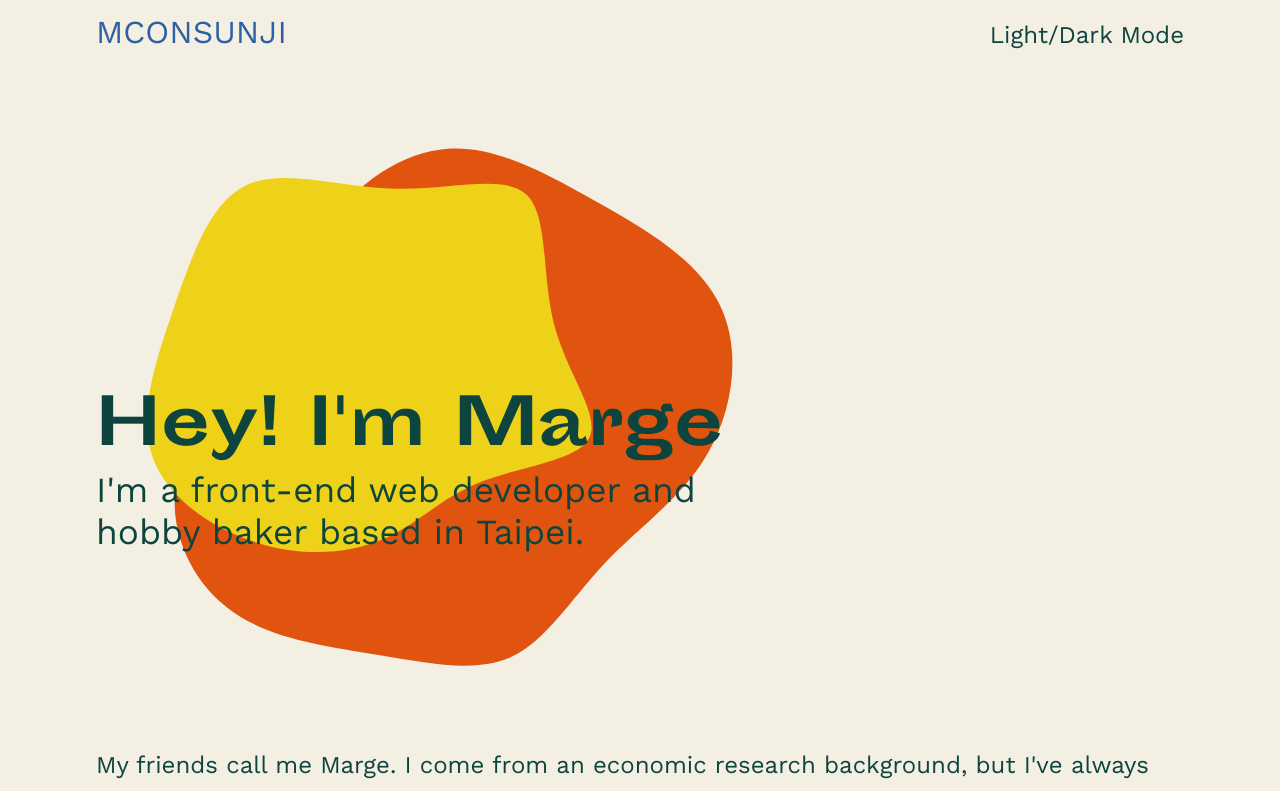
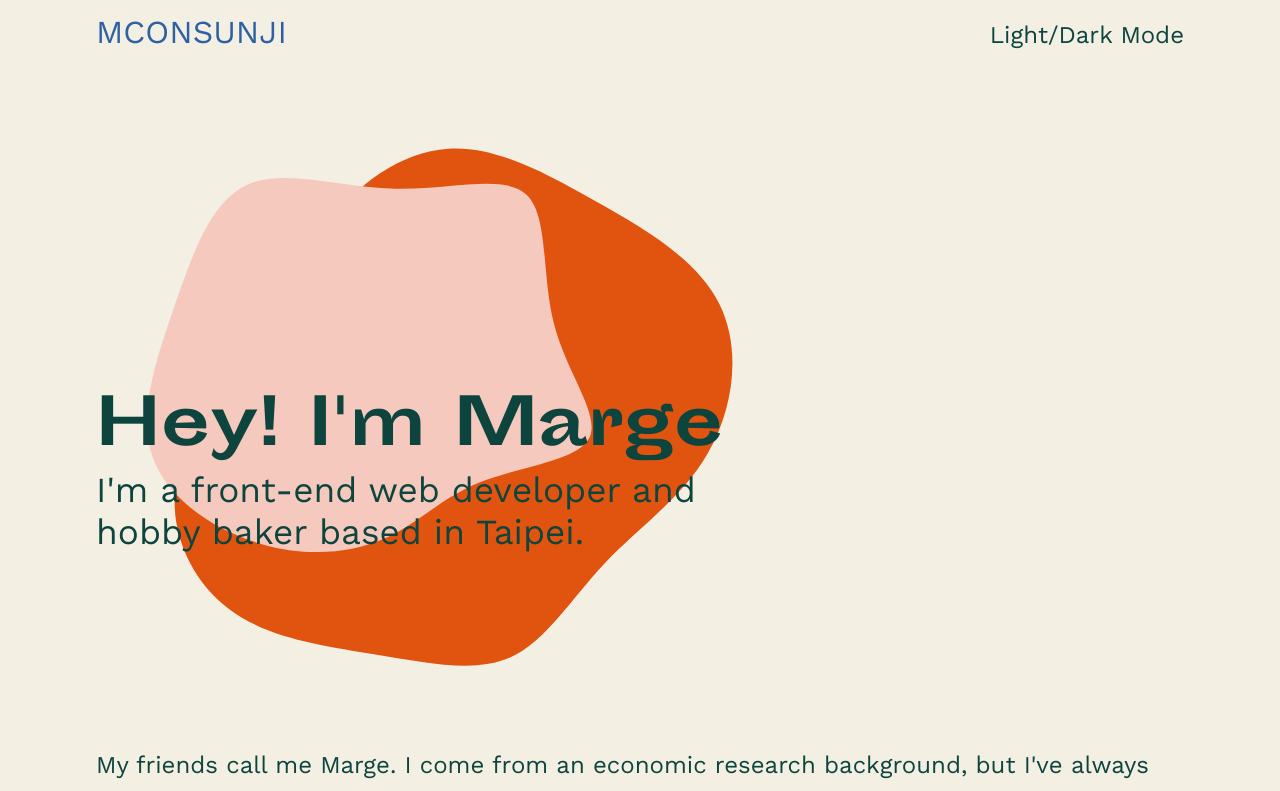
Before and after one commit to msunji/portfolio, a React (Create React App) app: page / in a window 1280 px wide. Shown: the top 791 px of the page. Built offline with nearby package versions, Linux system fonts and the light colour scheme.

Commit message:
Blob colours changed

```diff
--- a/src/components/Intro.js
+++ b/src/components/Intro.js
@@ -11,11 +11,11 @@ const Blobs = styled.div`
   max-width: 1000px;
   z-index: -1000;
 
-  & > #blob--yellow {
+  & > #blob--pink {
     position: absolute;
     top: 40;
     left: 90;
-    fill: var(--primary-yellow);
+    fill: var(--primary-pink);
     width: 60%;
     z-index: 1;
   }
@@ -68,7 +68,7 @@ function Intro() {
       <IntroContainer>
         <Blobs>
           <svg
-            id="blob--yellow"
+            id="blob--pink"
             viewBox="0 0 200 200"
             xmlns="http://www.w3.org/2000/svg"
           >
```
